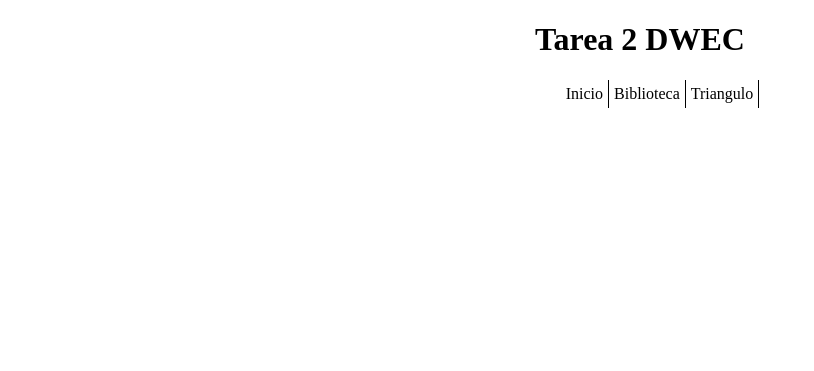
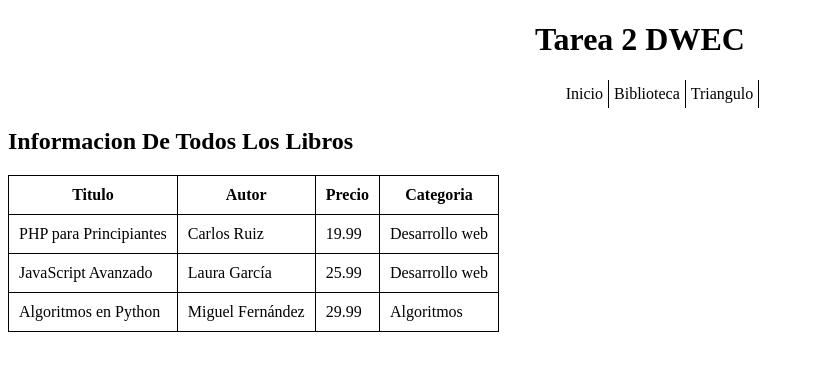
Before and after one commit to SRCadavieco/Tarea2, a PHP site: page /biblioteca.php in a window 1280 px wide. Shown: the top 371 px of the page, without its empty margins (0-814 px from the left). Run offline with PHP 8.4, Linux system fonts and the light colour scheme.

Commit message:
Creacion tabla todos los libros en biblioteca.php

```diff
--- a/biblioteca.php
+++ b/biblioteca.php
@@ -33,6 +33,15 @@
             background-color: #c8c8c8;
         }
 
+
+    table, tr,td,th{
+        border: 1px solid black;
+        border-collapse: collapse;
+        padding: 10px;
+
+    }
+
+
     </style>
 </head>
 <body>
@@ -53,5 +62,70 @@
     </ul>
     </nav>
     </header>
+        <?php
+        $libros = [
+            "libro1" => [
+                "titulo" => "PHP para Principiantes",
+                "autor" => "Carlos Ruiz",
+                "precio" => 19.99,
+                "categoria" => "Desarrollo web"
+            ],
+            "libro2" => [
+                "titulo" => "JavaScript Avanzado",
+                "autor" => "Laura García",
+                "precio" => 25.99,
+                "categoria" => "Desarrollo web"
+            ],
+            "libro3" => [
+                "titulo" => "Algoritmos en Python",
+                "autor" => "Miguel Fernández",
+                "precio" => 29.99,
+                "categoria" => "Algoritmos"
+            ]
+        ];
+
+
+
+
+
+
+
+        ?>
+        <h2>Informacion De Todos Los Libros</h2>
+        <table >
+        <tr>
+            <th>Titulo</th>
+            <th>Autor</th>
+            <th>Precio</th>
+            <th>Categoria</th>
+
+
+
+        </tr>
+
+
+
+        <?php
+        foreach ($libros as $libro) {
+            echo "<tr>";
+            echo "<td>".$libro["titulo"]."</td>";
+            echo "<td>".$libro["autor"]."</td>";
+            echo "<td>".$libro["precio"]."</td>";
+            echo "<td>".$libro["categoria"]."</td>";
+
+            echo "</tr>";
+
+
+        }
+        ?>
+        </table>
+
+
+
+
+
+
+
+
 </body>
 </html>
```
